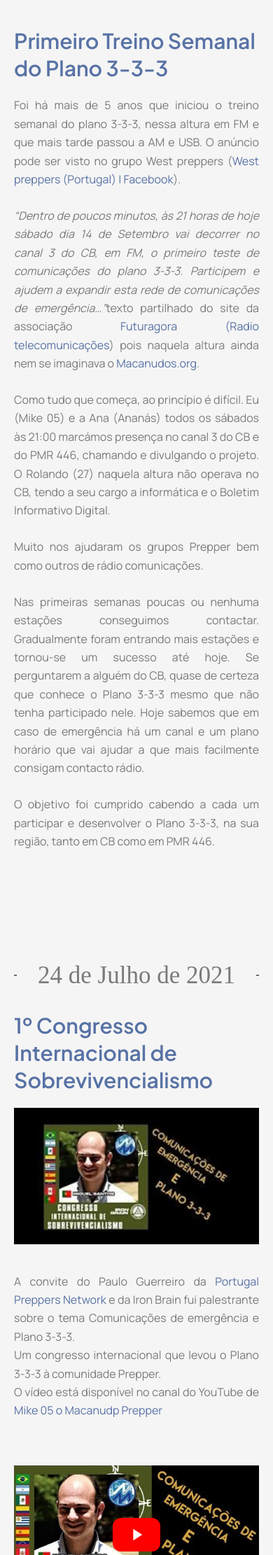
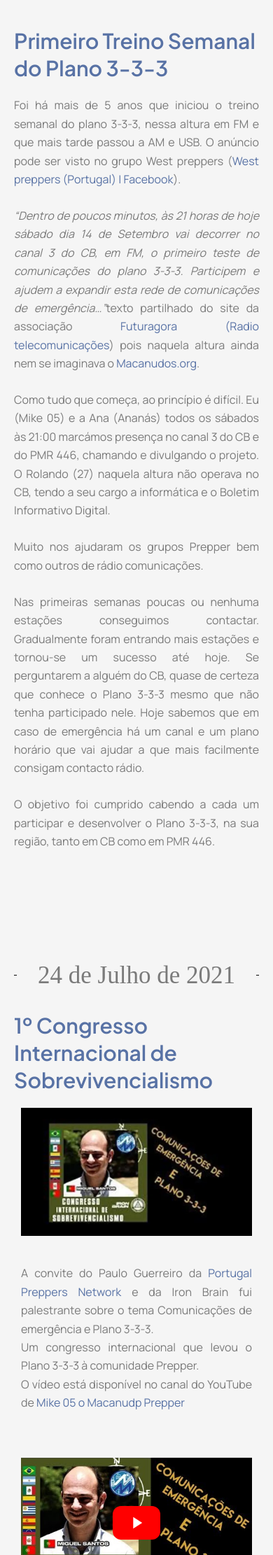
Before and after one commit to Plano333/web333, a Jekyll site: the page built from historia.md, in a window 390 px wide. Shown: the part 4178-6400 px from the top of the page at 70% size. Built offline with Jekyll 4.4.1, drawn with Linux system fonts in a browser that asks for light colours; some web fonts are replaced.

Commit message:
História: inset image/text rows on phones, as in the original

```diff
--- a/assets/css/main.css
+++ b/assets/css/main.css
@@ -322,6 +322,7 @@ iframe.video::after { display: none; }
 }
 
 @media (max-width: 544px) {
+  .section.rows-inset .row { margin-left: 0; margin-right: 0; }
   .banner-empty { height: 150px; padding: 0; }
   .push-right { width: auto; }
   .row > .overlay-navy.push-right { width: 100%; }
--- a/historia.md
+++ b/historia.md
@@ -112,7 +112,7 @@ O objetivo foi cumprido cabendo a cada um participar e desenvolver o Plano 3-3-3
 
 </section>
 
-<section class="section pt-6 pb-4" style="--pb-sm: 60px" markdown="1">
+<section class="section pt-6 pb-4 rows-inset" style="--pb-sm: 60px" markdown="1">
 
 {% include divider.html text="24 de Julho de 2021" %}
 
@@ -148,7 +148,7 @@ O vídeo está disponível no  canal do YouTube de [Mike 05 o Macanudp Prepper](
 
 </section>
 
-<section class="section pt-6 pb-5" markdown="1">
+<section class="section pt-6 pb-5 rows-inset" markdown="1">
 
 {% include divider.html text="12 de Março de 2022" %}
 
```
